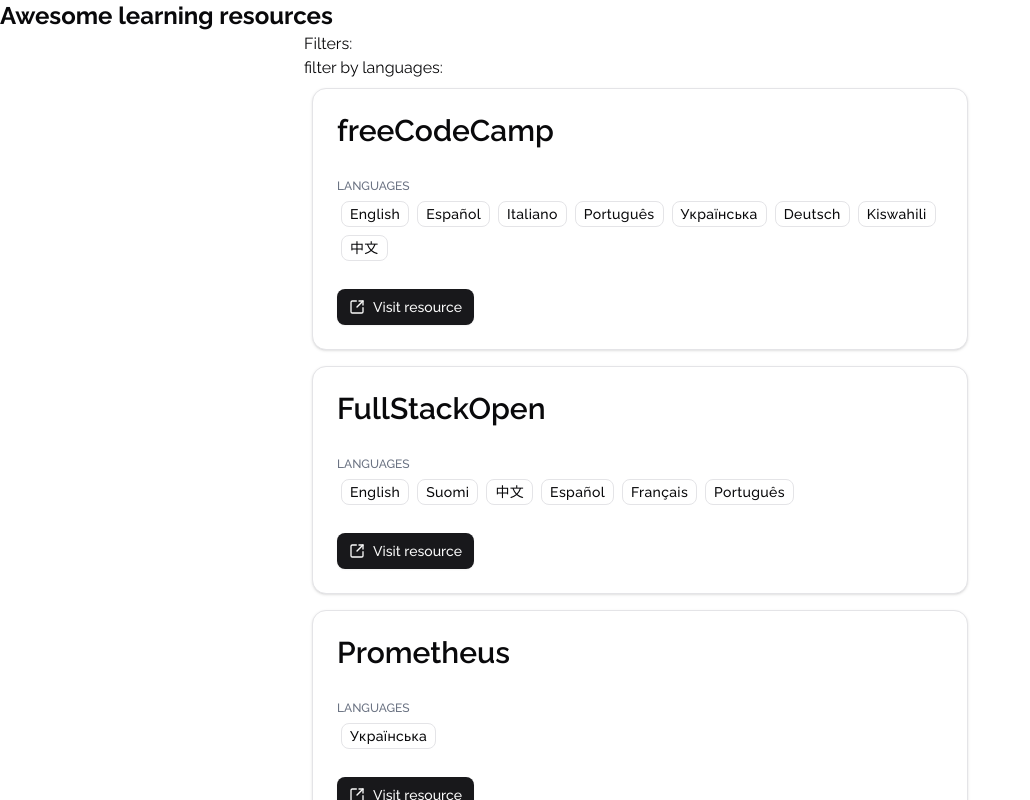
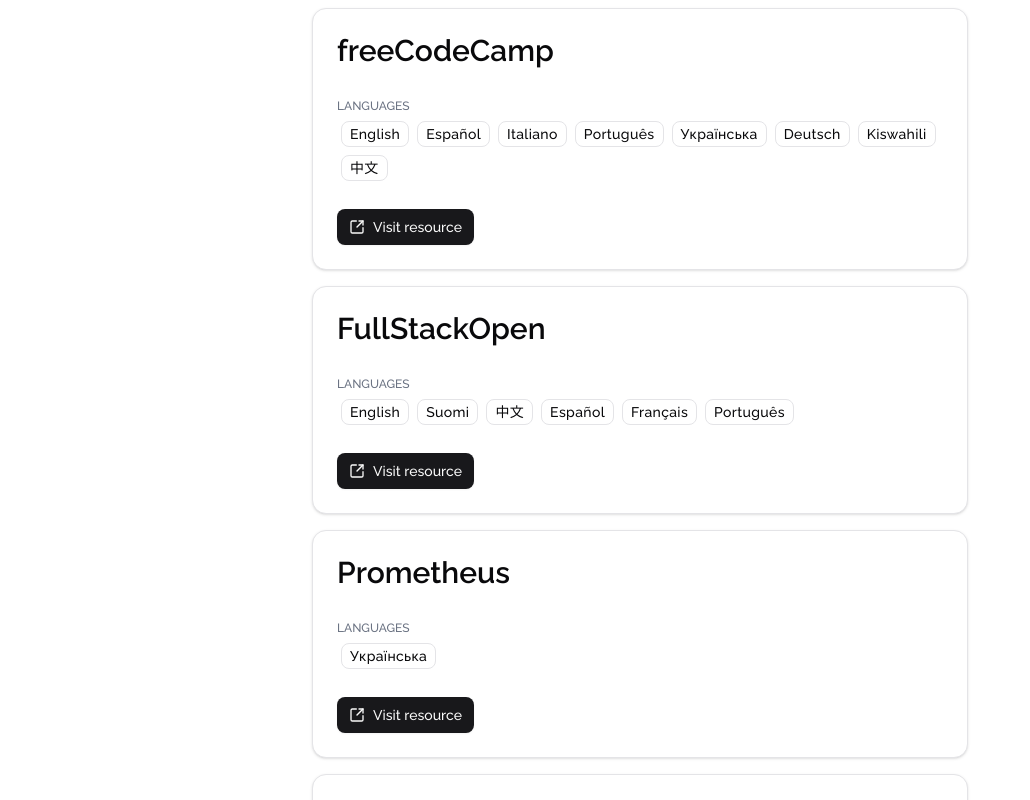
Before and after one commit to dimaspirit/awesome-learning-resources, a Next.js app: page / in a window 1280 px wide. Shown: the top 800 px of the page, without its empty margins (0-1030 px from the left). Built offline with nearby package versions, Linux system fonts and the light colour scheme.

Commit message:
Clean up

```diff
--- a/app/page.tsx
+++ b/app/page.tsx
@@ -6,15 +6,7 @@ export default function Home() {
 
   return (
     <div className={styles.page}>
-     <h1 className="text-2xl font-bold">Awesome learning resources</h1>
-
      <div className="flex flex-col center max-w-2xl mx-auto">
-      <div>
-        Filters:
-        <div>
-          filter by languages:
-        </div>
-      </div>
       {resources.map((resource) => (
         <div key={resource.title} className='m-2'>
           <Resource resource={resource} />
```
